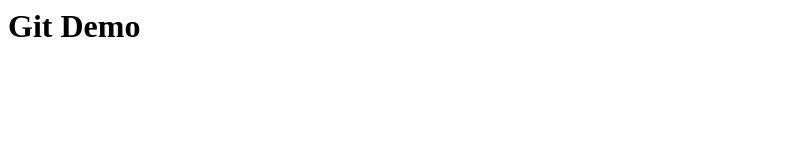
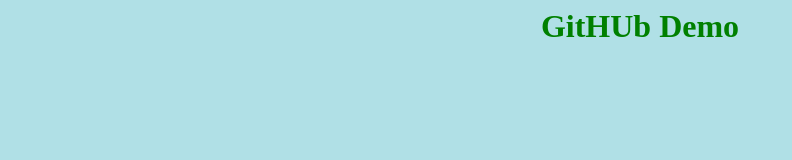
Before and after one commit to pavanvicky-125/git-tutorial, a plain HTML site: page index.html in a window 1280 px wide. Shown: the whole page, without its empty margins (0-792 px from the left). Drawn offline with Linux system fonts and the light colour scheme.

Commit message:
color changed and aligned to center

```diff
--- a/index.html
+++ b/index.html
@@ -1,5 +1,9 @@
 <html>
-    <body>
-        <h1>Git Demo<h1>
-    <body>
-<html>
+
+<body style="background-color: powderblue;">
+    <h1 style="color: Green;text-align: center;">
+        GitHUb Demo
+    </h1>
+</body>
+
+</html>
```
